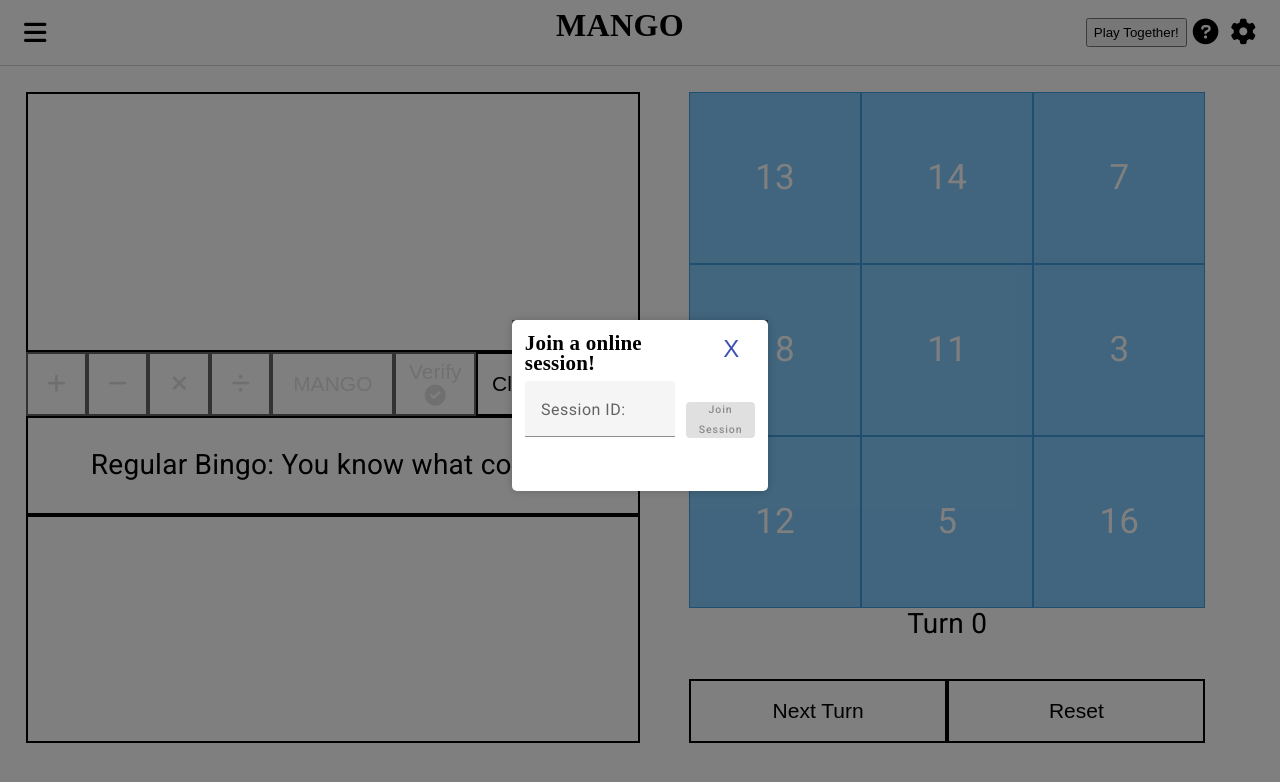
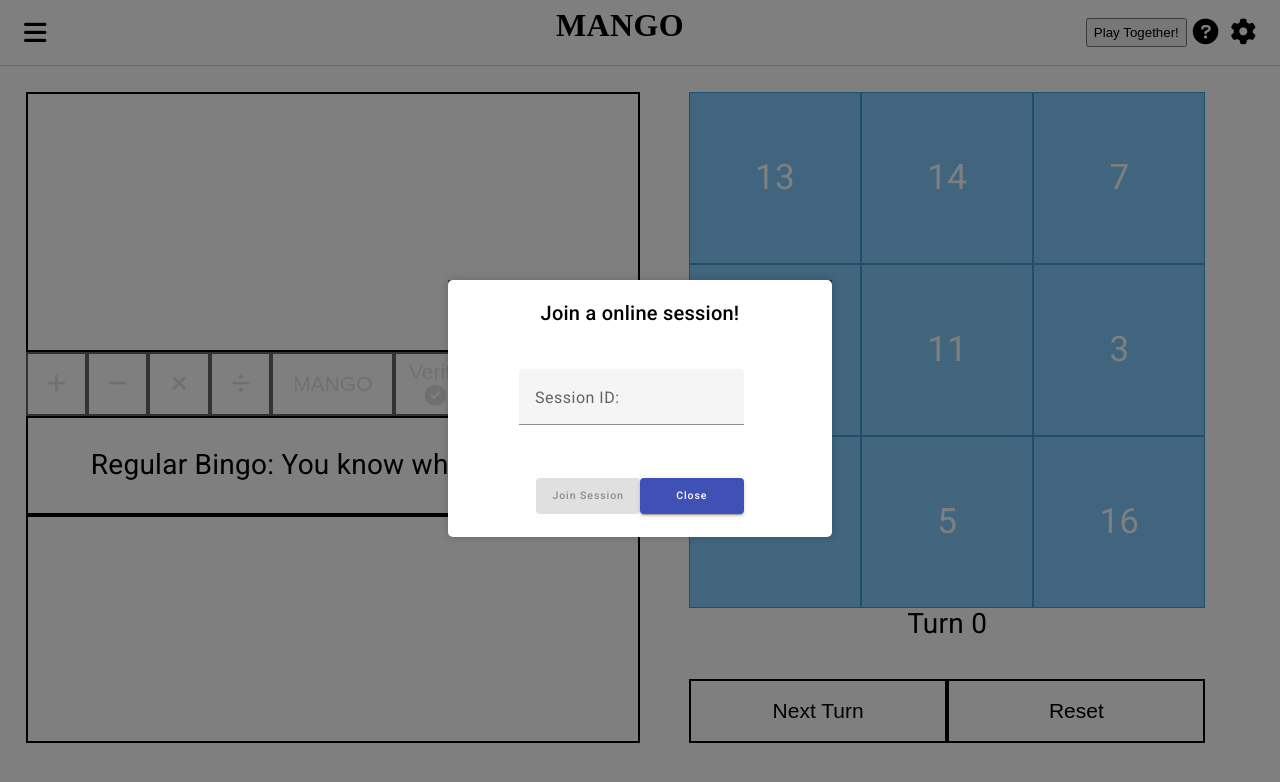
Before and after one commit to Ivas-Wu/Mango, an Angular app in the folder webapp/: page / in a window 1280 px wide. Both pictures are taken after a click on the button "Play Together!". Shown: the top 782 px of the page. Built offline with nearby package versions, Linux system fonts and the light colour scheme.

Commit message:
page setup

```diff
--- a/webapp/src/app/app.module.ts
+++ b/webapp/src/app/app.module.ts
@@ -14,6 +14,7 @@
 import {MatSlideToggleModule} from '@angular/material/slide-toggle';
 import { OnlinePopupComponent } from './online-popup/online-popup.component';
 import {MatInputModule} from '@angular/material/input';
+import {MatDialogModule} from '@angular/material/dialog';
 
 
 @NgModule({
@@ -34,7 +35,8 @@
     ReactiveFormsModule,
     MatButtonModule,
     MatSlideToggleModule,
-    MatInputModule
+    MatInputModule,
+    MatDialogModule
   ],
   providers: [],
   bootstrap: [AppComponent]
--- a/webapp/src/app/bingo-header/bingo-header.component.css
+++ b/webapp/src/app/bingo-header/bingo-header.component.css
@@ -66,7 +66,7 @@
     vertical-align: middle;
 }
 
-@media (min-width: 1024px) {
+@media (min-width: 64em) {
     .header .title {
         text-align: center;
         font-size: 36px;
@@ -77,7 +77,7 @@
     }
 }
 
-@media (min-width: 768px) {
+@media (min-width: 48em) {
     .header .title {
         text-align: center;
         font-size: 32px;
--- a/webapp/src/app/online-popup/online-popup.component.css
+++ b/webapp/src/app/online-popup/online-popup.component.css
@@ -29,13 +29,19 @@
     top: 50%;
     left: 50%;
     transform: translate(-50%, -50%);
+    width: 30%;
+    height: 30%;
+    background-color: rgba(0, 0, 0, 0.5);
+    z-index: 1000;
+}
+
+@media (min-width: 120em) {
+    .join-overlay {
         width: 20%;
         height: 20%;
-    background-color: rgba(0, 0, 0, 0.5);
-    /* Semi-transparent background */
-    z-index: 1000;
-    /* Ensure it appears above other content */
     }
+}
+
 
 /* Styling for the popup */
 .popup {
@@ -57,6 +63,20 @@
     align-items: center;
 }
 
+.join-body {
+    height: 60%;
+    display: flex;
+    justify-content: center;
+    align-items: center;
+}
+
+.join-end {
+    height: 20%;
+    display: flex;
+    justify-content: center;
+    align-items: center;
+}
+
 .join-title-text {
     width: 90%;
     height: 100%;
@@ -66,13 +86,6 @@
     letter-spacing: 0.01em;
     display: flex;
     justify-content: center;
-}
-
-.join-parent {
-    display: flex;
-    justify-content: center;
-    align-items: center;
-    height: 80%;
 }
 
 .join-id {
@@ -169,24 +182,31 @@
     0% {
         background-color: hsla(var(--red), 1);
     }
+
     14% {
         background-color: hsla(var(--orange), 1);
     }
+
     28% {
         background-color: hsla(var(--yellow), 1);
     }
+
     42% {
         background-color: hsla(var(--green), 1);
     }
+
     57% {
         background-color: hsla(var(--blue), 1);
     }
+
     71% {
         background-color: hsla(var(--teal), 1);
     }
+
     85% {
         background-color: hsla(var(--purple), 1);
     }
+
     100% {
         background-color: hsla(var(--red), 1);
     }
@@ -212,10 +232,15 @@
 }
 
 .check-slider-text {
-    width: 20%;
     margin: 0%;
     margin-left: 3%;
+    font-size: 1.2em;
+}
+
+@media (min-width: 120em) {
+    .check-slider-text {
         font-size: 1.4em;
+    }
 }
 
 .slider-parent {
@@ -230,11 +255,21 @@
     width: 80%;
 }
 
+/* ::ng-deep .slider .mat-slider-thumb {
+    transform: scale(0.1) !important;
+  } */
+
 .label-parent {
     display: flex;
     justify-content: space-between;
     width: 80%;
+    font-size: 1.2em;
+}
+
+@media (min-width: 120em) {
+    .label-parent {
         font-size: 1.4em;
+    }
 }
 
 .slider-label-name {}
--- a/webapp/src/app/online-popup/online-popup.component.html
+++ b/webapp/src/app/online-popup/online-popup.component.html
@@ -1,14 +1,8 @@
 <div *ngIf="isPopupVisible" class="overlay">
     <div class="popup-overlay" *ngIf="inSession">
         <div class="popup">
-            <!--      TODO     -->
             <div class="title">
-                <h1 class="title">
-                    Game Settings!
-                </h1>
-                <button mat-icon-button (click)="disconnect()" color="primary" aria-label="Replace with close button">
-                    X
-                </button>
+                <h2 mat-dialog-title>Game Settings</h2>
             </div>
             <div class="session-display">
                 <div class="session-display-title">
@@ -30,7 +24,7 @@
             </div>
             <div class="game-parent">
                 <div class="check-slider-parent">
-                    <i class="fa fa-th fa-2x" aria-hidden="true"></i>
+                    <i class="fa fa-th" aria-hidden="true"></i>
                     <p class="check-slider-text">Completion Mode</p>
                     <mat-slide-toggle (click)="toggleCompletionMode()" class="check-slider" color="primary"
                         [checked]="completion" disabled="you != 0">
@@ -62,8 +56,8 @@
                         <label id="slider-label-name" class="slider-label-name">Timer:</label>
                         <label class="slider-label-value">{{time + ' Seconds'}}</label>
                     </div>
-                    <mat-slider class="slider" [disabled]="you != 0" [max]="maxTimer" [min]="minTimer" [step]="stepTimer"
-                        [discrete]="thumbLabel" [showTickMarks]="showTicks">
+                    <mat-slider class="slider" [disabled]="you != 0" [max]="maxTimer" [min]="minTimer"
+                        [step]="stepTimer" [discrete]="thumbLabel" [showTickMarks]="showTicks">
                         <input matSliderThumb [(ngModel)]="time" #slider>
                     </mat-slider>
                 </div>
@@ -73,26 +67,28 @@
                 <button mat-raised-button (click)="startGame()" color="primary"
                     [disabled]="!inSession || you != 0 || playerCount < 1">Start
                     Game</button>
+                <button mat-raised-button (click)="disconnect()" color="primary">
+                    Disconnect</button>
             </p>
         </div>
     </div>
     <div class="join-overlay" *ngIf="!inSession">
         <div class="popup">
             <div class="join-title">
-                <div class="join-title-text">
+                <h2 mat-dialog-title>
                     Join a online session!
-                </div>
-                <button mat-icon-button (click)="closePopup()" color="primary" aria-label="Replace with close button">
-                    X
-                </button>
+                </h2>
             </div>
-            <div class="join-parent">
+            <div class="join-body">
                 <mat-form-field class="join-id">
                     <mat-label>Session ID:</mat-label>
                     <input matInput placeholder="1234" [(ngModel)]="sessionID">
                 </mat-form-field>
+            </div>
+            <div class="join-end">
                 <button mat-raised-button (click)="joinSession()" [disabled]="inSession || sessionID == ''"
                     color="primary" class="join-button">Join Session</button>
+                <button mat-raised-button (click)="closePopup()" color="primary" class="join-button">Close</button>
             </div>
         </div>
     </div>
--- a/webapp/src/styles.css
+++ b/webapp/src/styles.css
@@ -26,19 +26,19 @@
     --transition-main: .175, .685, .32;
 }
 
-@media (min-width: 768px) {
+@media (min-width: 48em) {
     :root {
         --header-padding-x: 20px;
     }
 }
 
-@media (min-width: 1024px) {
+@media (min-width: 64em) {
     :root {
         --header-padding-x: 24px;
     }
 }
 
-@media (min-width: 415px) {
+@media (min-width: 26em) {
     :root {
         --header-height: 65px;
     }
```
Lines whose indentation alone changed are shown as unchanged.
